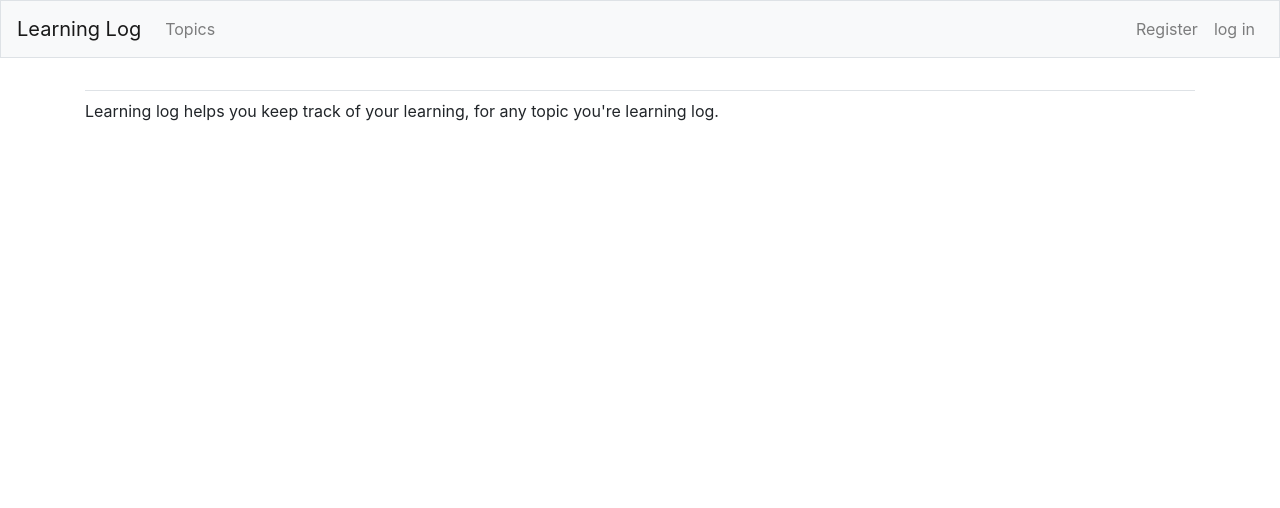
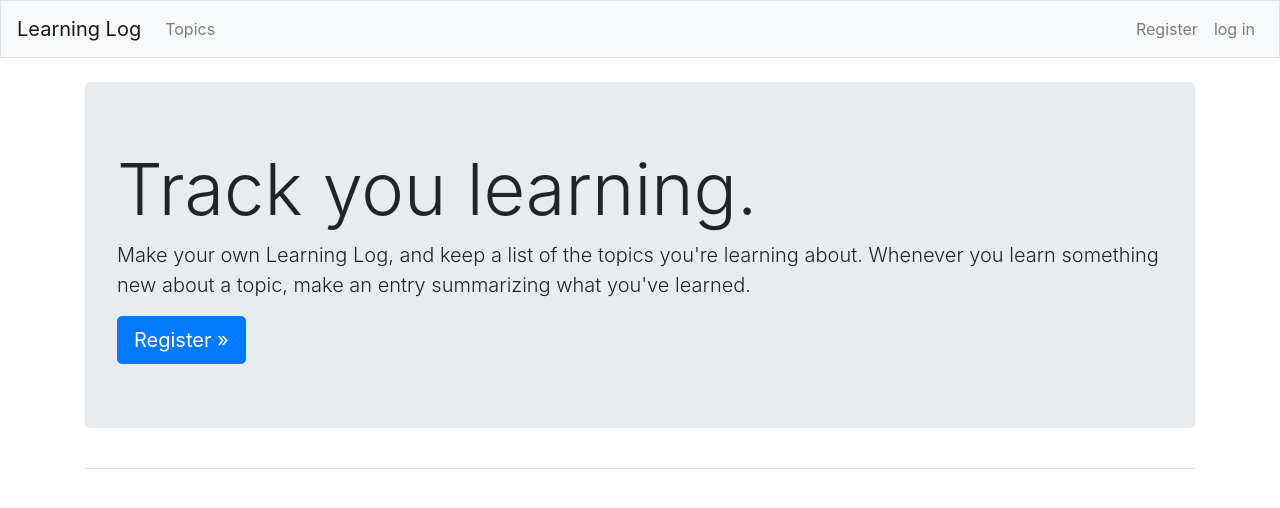
Before and after one commit to YanushkevicSlava/Learning_Log, a Django app: page / in a window 1280 px wide. Shown: the top 508 px of the page. Run offline with Django 4.2, Linux system fonts and the light colour scheme; some libraries are stand-ins or nearby versions.

Commit message:
update index.html

```diff
--- a/learning_logs/templates/learning_logs/index.html
+++ b/learning_logs/templates/learning_logs/index.html
@@ -1,4 +1,15 @@
 {% extends "learning_logs/base.html" %}
-{% block content %}
-<p>Learning log helps you keep track of your learning, for any topic you're learning log.</p>
-{% endblock content %}
+
+{% block page_header %}
+    <div class="jumbotron">
+        <h1 class="display-3">Track you learning.</h1>
+
+        <p class="lead">Make your own Learning Log, and keep a list of the
+        topics you're learning about. Whenever you learn something new
+        about a topic, make an entry summarizing what you've learned.</p>
+
+        <a class="btn  btn-lg btn-primary" href="{% url 'users:register' %"
+           role="button">Register &raquo;</a>
+    </div>
+
+{% endblock page_header %}
```
